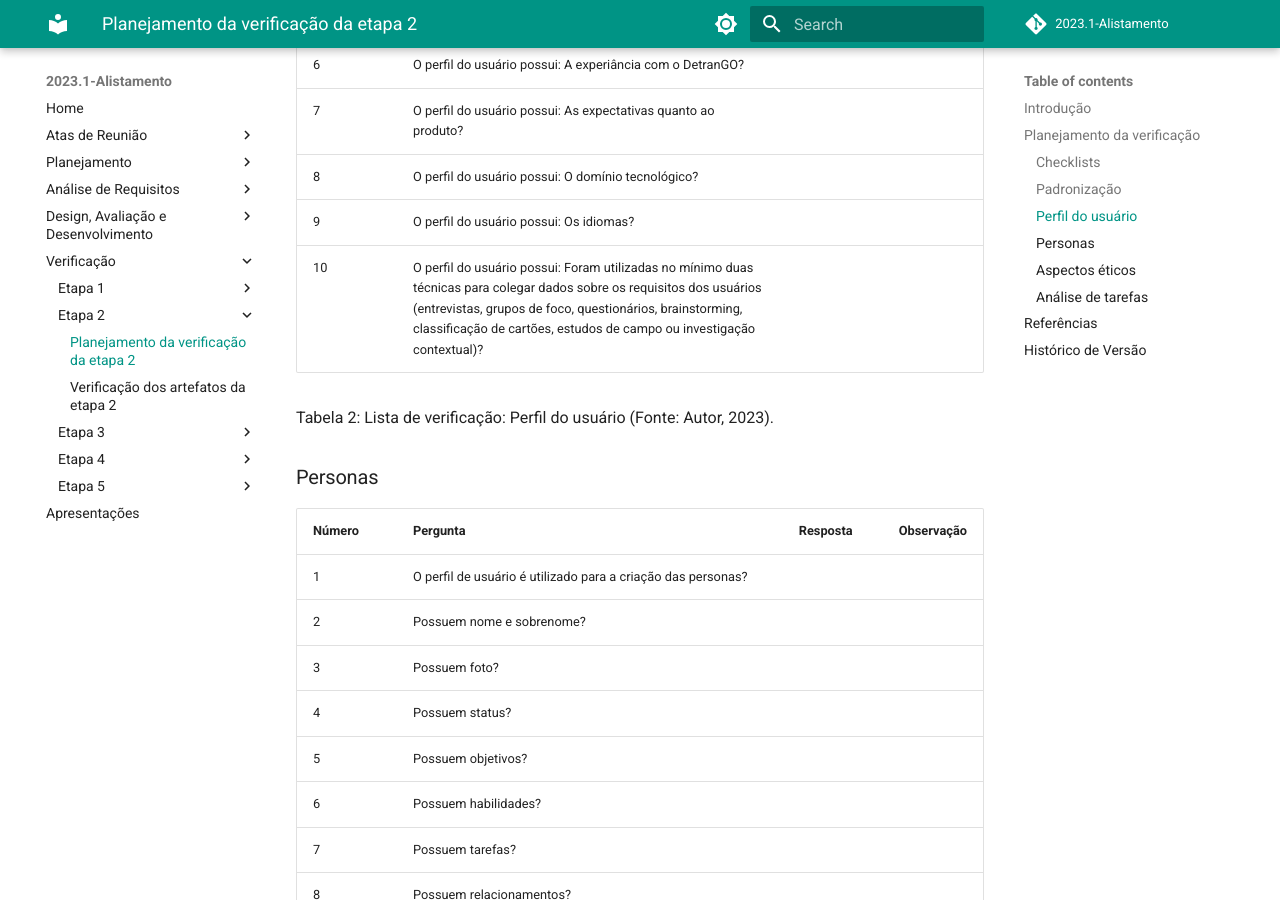
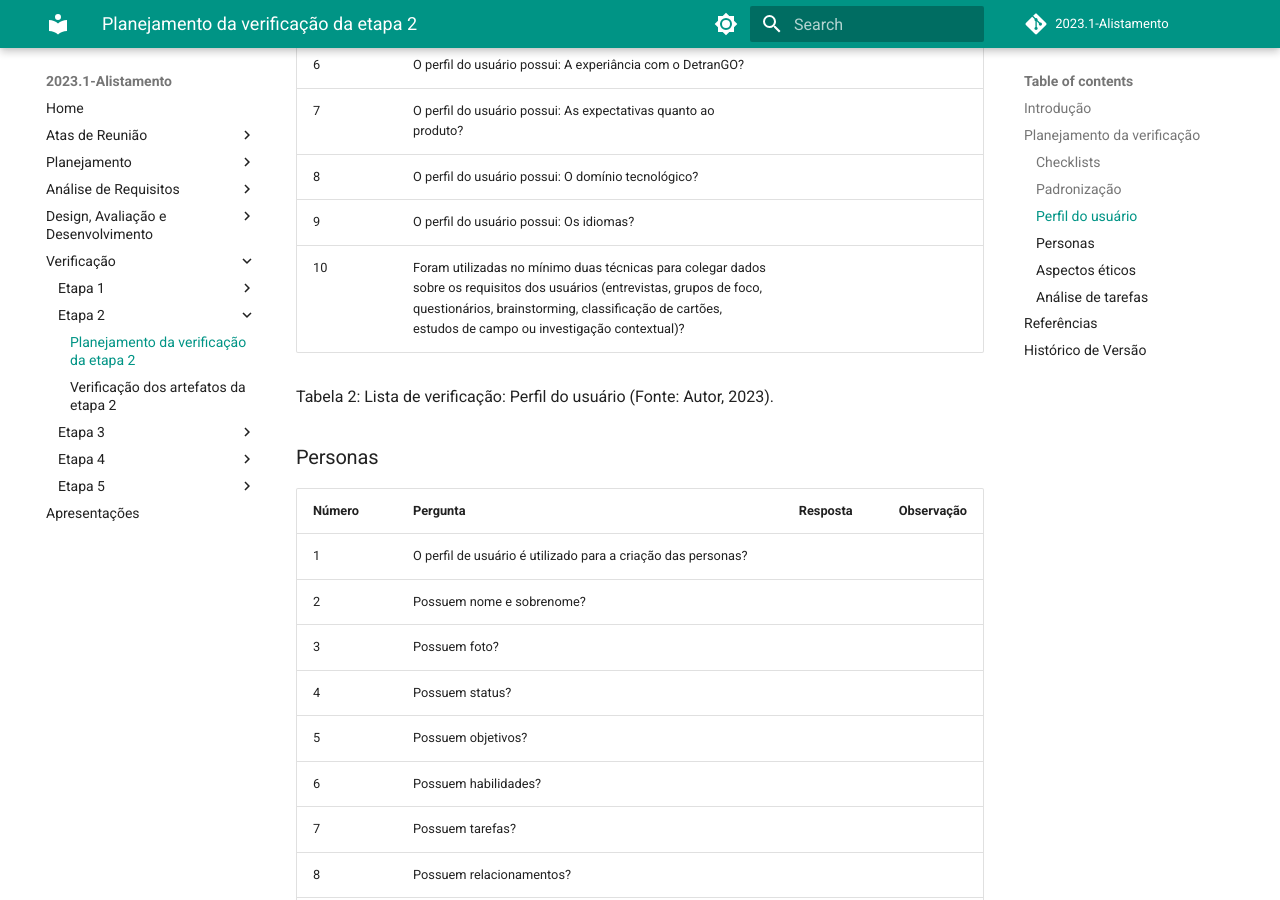
Before and after one commit to Interacao-Humano-Computador/2023.1-Alistamento, an MkDocs documentation site: the page built from docs/verificacao/etapa2/planejamento_entrega2.md, in a window 1280 px wide and 900 px high, scrolled down 1902 px. Built offline with MkDocs 1.6.1 and Material for MkDocs 9.7.7, drawn with Linux system fonts in a browser that asks for light colours; comment, search, counter and statistics services are not loaded.

Commit message:
Update planejamento_entrega2.md
Ajustes gramaticais no artefato

```diff
--- a/docs/verificacao/etapa2/planejamento_entrega2.md
+++ b/docs/verificacao/etapa2/planejamento_entrega2.md
@@ -51,7 +51,7 @@ Tabela 1: Critérios para verificação da Padronização na etapa 2. (Fonte: Au
 | 7 | O perfil do usuário possui: As expectativas quanto ao produto? | |
 | 8 | O perfil do usuário possui: O domínio tecnológico? | |
 | 9 | O perfil do usuário possui: Os idiomas? | |
-| 10 | O perfil do usuário possui: Foram utilizadas no mínimo duas técnicas para colegar dados sobre os requisitos dos usuários (entrevistas, grupos de foco, questionários, brainstorming, classificação de cartões, estudos de campo ou investigação contextual)? | |
+| 10 | Foram utilizadas no mínimo duas técnicas para colegar dados sobre os requisitos dos usuários (entrevistas, grupos de foco, questionários, brainstorming, classificação de cartões, estudos de campo ou investigação contextual)? | |
 
 Tabela 2: Lista de verificação: Perfil do usuário (Fonte: Autor, 2023).
 
```
